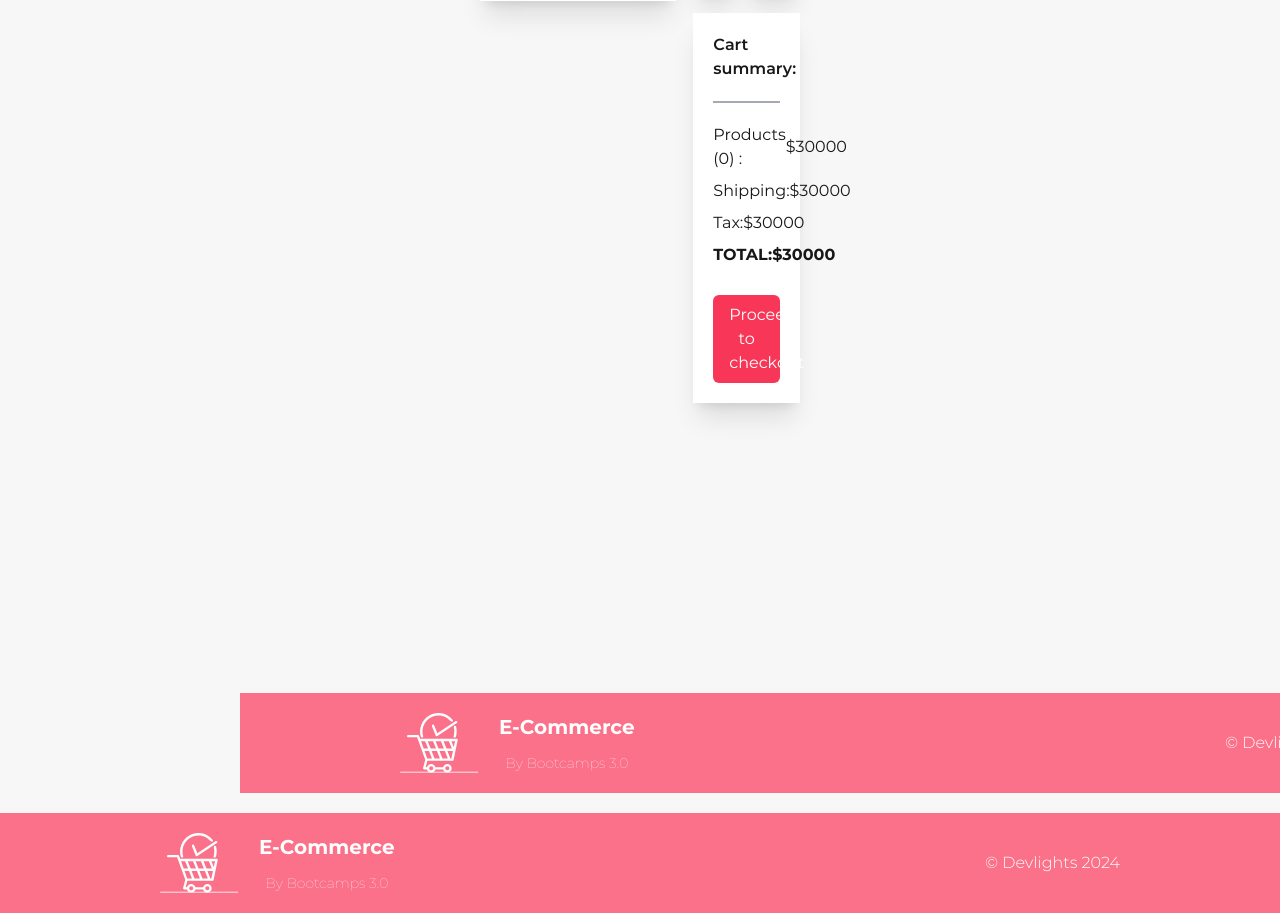
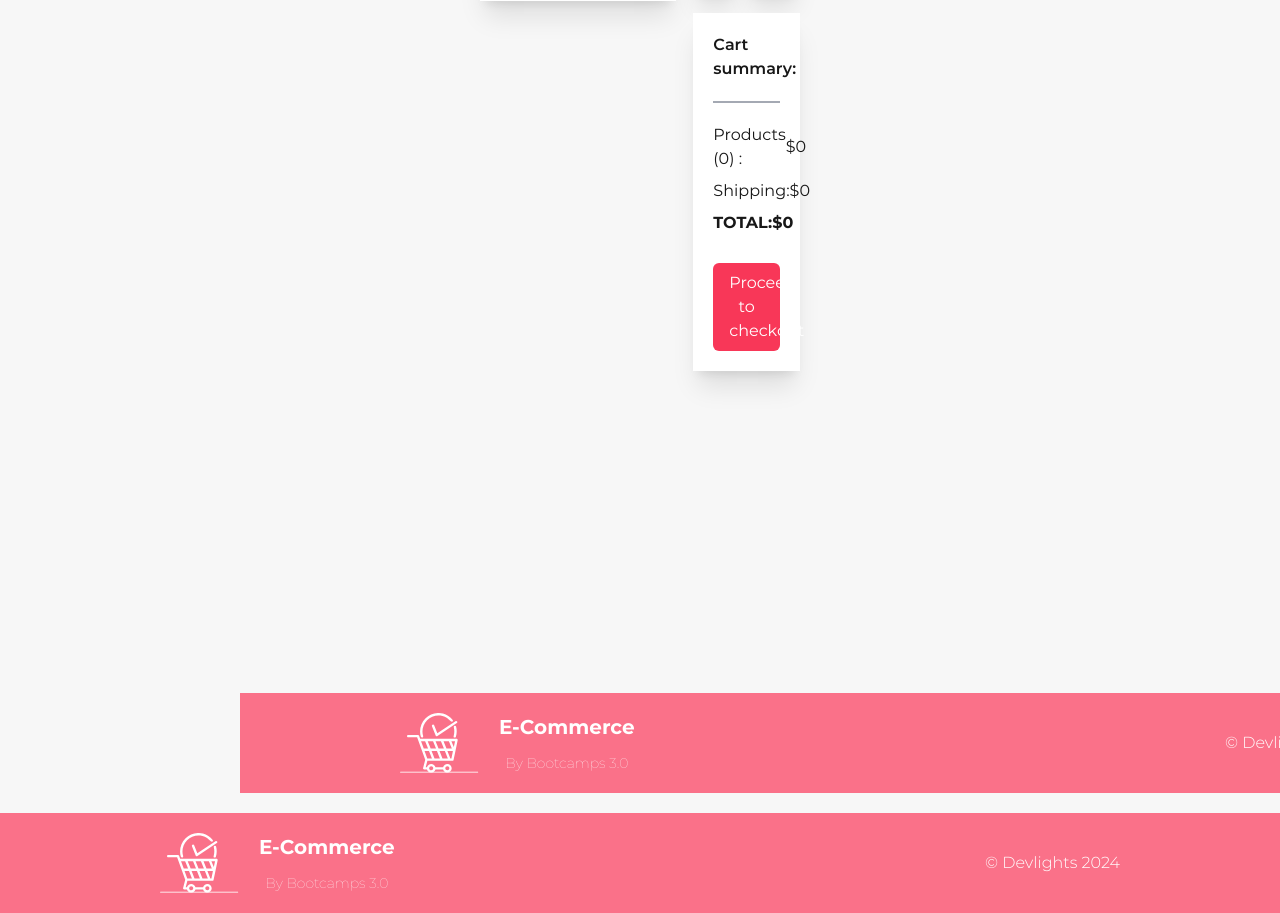
Before and after one commit to andresbonelli/proyecto-final-frontend, a Next.js app: page /cart in a window 1280 px wide. Shown: the part 780-1693 px from the top of the page. Built offline with nearby package versions, Linux system fonts and the light colour scheme; what tailwind-hamburgers would draw is missing.

Commit message:
CartProductCard component.

```diff
--- a/src/app/(store)/cart/page.tsx
+++ b/src/app/(store)/cart/page.tsx
@@ -1,19 +1,14 @@
 "use client";
 
+import CartProductCard from "@/app/components/cards/cart_product_card";
 import AddIcon from "@/app/components/icons/Add";
 import { useCart } from "@/app/context/CartContextProvider";
-import { calculateDiscountPerc } from "@/app/utils";
 import { ProductFromCart } from "@/app/utils/interfaces";
+import { useState } from "react";
 
 export default function Cart() {
-  const {
-    cart,
-    addToCart,
-    substractOneFromCart,
-    removeFromCart,
-    clearCart,
-    totalItems,
-  } = useCart();
+  const [shippingCost, setShippingCost] = useState(0);
+  const { cart, totalItems, totalPrice } = useCart();
 
   return (
     <>
@@ -21,69 +16,7 @@ export default function Cart() {
         <div className="w-11/12 flex flex-col bg-white shadow-xl gap-5 pt-5 pb-10">
           <h2 className="w-full text-xl text-left pl-8 text-red">Cart</h2>
           {cart.map((product: ProductFromCart) => {
-            return (
-              <div
-                key={product.id}
-                className="w-full h-44 flex flex-row justify-between place-items-center pl-8 "
-              >
-                <div className="w-1/4 ">
-                  <img
-                    src={product.image ?? ""}
-                    alt={product.name}
-                    className="object-scale-down h-44"
-                  />
-                </div>
-                <div className="w-1/2 h-full flex flex-col justify-between place-items-start ">
-                  <div>
-                    <h1 className="font-MontserratBold text-lg">
-                      {product.name}
-                    </h1>
-                    <p className="text-sm">{product.description}</p>
-                  </div>
-                  <div className="flex flex-row justify-start place-items-center gap-2">
-                    <h3 className="text-left text-md font-MontserratSemibold ">
-                      ${product.price}
-                    </h3>
-                    {product.old_price && product.price && (
-                      <>
-                        <span className="text-xs font-MontserratLight text-grey line-through">
-                          {product.old_price}
-                        </span>
-                        <span className="text-sm font-MontserratSemibold text-red ml-4">
-                          {calculateDiscountPerc(
-                            product.old_price,
-                            product.price
-                          )}
-                          % OFF
-                        </span>
-                      </>
-                    )}
-                  </div>
-                </div>
-                <div className="w-1/4 h-full flex flex-col  place-items-start gap-2 pl-3 ">
-                  {product.price && (
-                    <h1 className="font-MontserratBold ">
-                      Price: ${product.price * product.quantity}
-                    </h1>
-                  )}
-                  <div className="flex flex-row justify-between place-items-center bg-white shadow-lg py-1 px-2 gap-3 w-28">
-                    <button
-                      onClick={() => substractOneFromCart(product.id)}
-                      className="text-red text-xl"
-                    >
-                      -
-                    </button>
-                    <p className="text-xl">{product.quantity}</p>
-                    <button
-                      onClick={() => addToCart(product)}
-                      className="text-red text-xl"
-                    >
-                      +
-                    </button>
-                  </div>
-                </div>
-              </div>
-            );
+            return <CartProductCard product={product} />;
           })}
         </div>
       </div>
@@ -112,19 +45,18 @@ export default function Cart() {
           ></div>
           <div className="w-full flex flex-row justify-between place-items-center">
             <p className="flex-auto text-left">Products ({totalItems}) : </p>
-            <p className="text-right">$30000</p>
+            <p className="text-right">${totalPrice}</p>
           </div>
           <div className="w-full flex flex-row justify-between place-items-center">
             <p className="flex-auto text-left">Shipping:</p>
-            <p className="text-right">$30000</p>
+            <p className="text-right">${shippingCost}</p>
           </div>
-          <div className="w-full flex flex-row justify-between place-items-center">
-            <p className="flex-auto text-left">Tax:</p>
-            <p className="text-right">$30000</p>
-          </div>
+
           <div className="w-full flex flex-row justify-between place-items-center">
             <p className="flex-auto text-left font-MontserratBold">TOTAL:</p>
-            <p className="text-right font-MontserratBold">$30000</p>
+            <p className="text-right font-MontserratBold">
+              ${totalPrice + shippingCost}
+            </p>
           </div>
           <button className="w-full bg-red hover:bg-redder text-white py-2 px-4 rounded-md text-center mt-5">
             Proceed to checkout
--- /dev/null
+++ b/src/app/components/cards/cart_product_card/index.tsx
@@ -0,0 +1,71 @@
+"use client";
+
+import { useCart } from "@/app/context/CartContextProvider";
+import { calculateDiscountPerc } from "@/app/utils";
+import { ProductFromCart } from "@/app/utils/interfaces";
+
+export default function CartProductCard({
+  product,
+}: {
+  product: ProductFromCart;
+}) {
+  const { addToCart, substractOneFromCart } = useCart();
+
+  return (
+    <div
+      key={product.id}
+      className="w-full h-44 flex flex-row justify-between place-items-center pl-8 "
+    >
+      <div className="w-1/4 ">
+        <img
+          src={product.image ?? ""}
+          alt={product.name}
+          className="object-scale-down h-44"
+        />
+      </div>
+      <div className="w-1/2 h-full flex flex-col justify-between place-items-start ">
+        <div>
+          <h1 className="font-MontserratBold text-lg">{product.name}</h1>
+          <p className="text-sm">{product.description}</p>
+        </div>
+        <div className="flex flex-row justify-start place-items-center gap-2">
+          <h3 className="text-left text-md font-MontserratSemibold ">
+            ${product.price}
+          </h3>
+          {product.old_price && product.price && (
+            <>
+              <span className="text-xs font-MontserratLight text-grey line-through">
+                {product.old_price}
+              </span>
+              <span className="text-sm font-MontserratSemibold text-red ml-4">
+                {calculateDiscountPerc(product.old_price, product.price)}% OFF
+              </span>
+            </>
+          )}
+        </div>
+      </div>
+      <div className="w-1/4 h-full flex flex-col  place-items-start gap-2 pl-3 ">
+        {product.price && (
+          <h1 className="font-MontserratBold ">
+            Price: ${product.price * product.quantity}
+          </h1>
+        )}
+        <div className="flex flex-row justify-between place-items-center bg-white shadow-lg py-1 px-2 gap-3 w-28">
+          <button
+            onClick={() => substractOneFromCart(product.id)}
+            className="text-red text-xl"
+          >
+            -
+          </button>
+          <p className="text-xl">{product.quantity}</p>
+          <button
+            onClick={() => addToCart({ ...product, quantity: 1 })}
+            className="text-red text-xl"
+          >
+            +
+          </button>
+        </div>
+      </div>
+    </div>
+  );
+}
--- a/src/app/components/header/index.tsx
+++ b/src/app/components/header/index.tsx
@@ -1,6 +1,6 @@
 "use client";
 
-import { useEffect, useState } from "react";
+import { useState } from "react";
 import Link from "next/link";
 import LoginOrSignupForm from "../sections/login_signup";
 import AccountForm from "../sections/account";
--- a/src/app/components/sections/product_carrousel/index.tsx
+++ b/src/app/components/sections/product_carrousel/index.tsx
@@ -1,7 +1,7 @@
 "use client";
 
 import Link from "next/link";
-import ProductCard from "../../product_card";
+import ProductCard from "../../cards/product_card";
 import CarrouselArrow from "../../buttons/carrousel_arrow";
 import { useState } from "react";
 import useProducts from "@/app/hooks/useProducts";
--- a/src/app/components/sections/product_grid/index.tsx
+++ b/src/app/components/sections/product_grid/index.tsx
@@ -3,7 +3,7 @@
 import { colors } from "@/app/utils/constants";
 import Link from "next/link";
 import ArrowIcon from "../../icons/Arrow";
-import ProductCard from "../../product_card";
+import ProductCard from "../../cards/product_card";
 import { useState } from "react";
 import { ProductQuery } from "@/app/utils/interfaces";
 import useProducts from "@/app/hooks/useProducts";
--- a/src/app/context/CartContextProvider.tsx
+++ b/src/app/context/CartContextProvider.tsx
@@ -18,12 +18,13 @@ export const CartProvider = ({ children }: { children: ReactNode }) => {
     return [];
   });
   const [totalItems, setTotalItems] = useState(0);
+  const [totalPrice, setTotalPrice] = useState(0);
 
   useEffect(() => {
-    // Update LocalStorage whenever cart changes
     if (typeof window !== "undefined") {
       localStorage.setItem("cart", JSON.stringify(cart));
       setTotalItems(getTotalQuantity());
+      setTotalPrice(calculateTotalPrice());
     }
   }, [cart]);
 
@@ -65,11 +66,15 @@ export const CartProvider = ({ children }: { children: ReactNode }) => {
     });
   };
 
-  const clearCart = () => setCart([]);
-
   const getTotalQuantity = () => {
     return cart.reduce((total, item) => total + item.quantity, 0);
   };
+
+  const calculateTotalPrice = () => {
+    return cart.reduce((total, item) => total + item.price * item.quantity, 0);
+  };
+
+  const clearCart = () => setCart([]);
 
   return (
     <CartContext.Provider
@@ -80,6 +85,7 @@ export const CartProvider = ({ children }: { children: ReactNode }) => {
         removeFromCart,
         clearCart,
         totalItems,
+        totalPrice,
       }}
     >
       {children}
```
Also changed, not shown: src/app/components/cards/product_card/index.tsx (renamed from src/app/components/product_card/index.tsx, +4 -4 lines).
